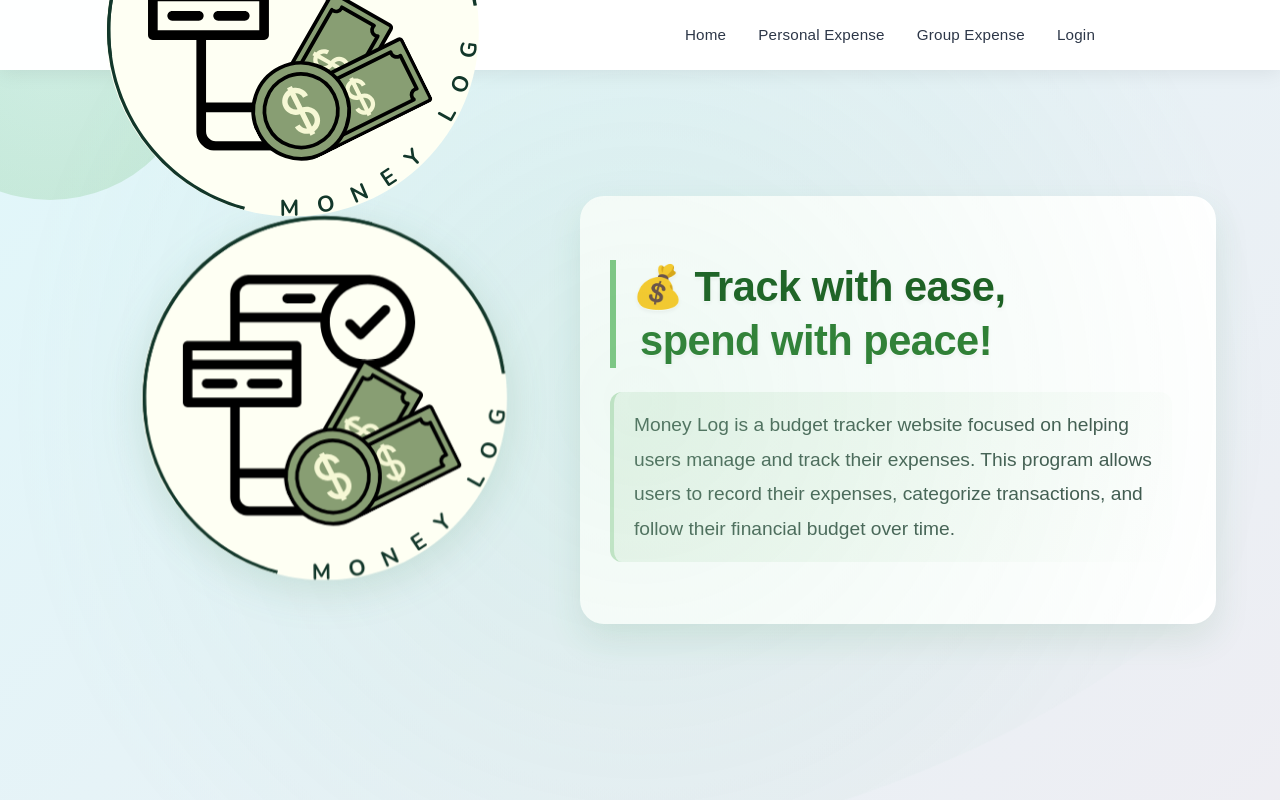
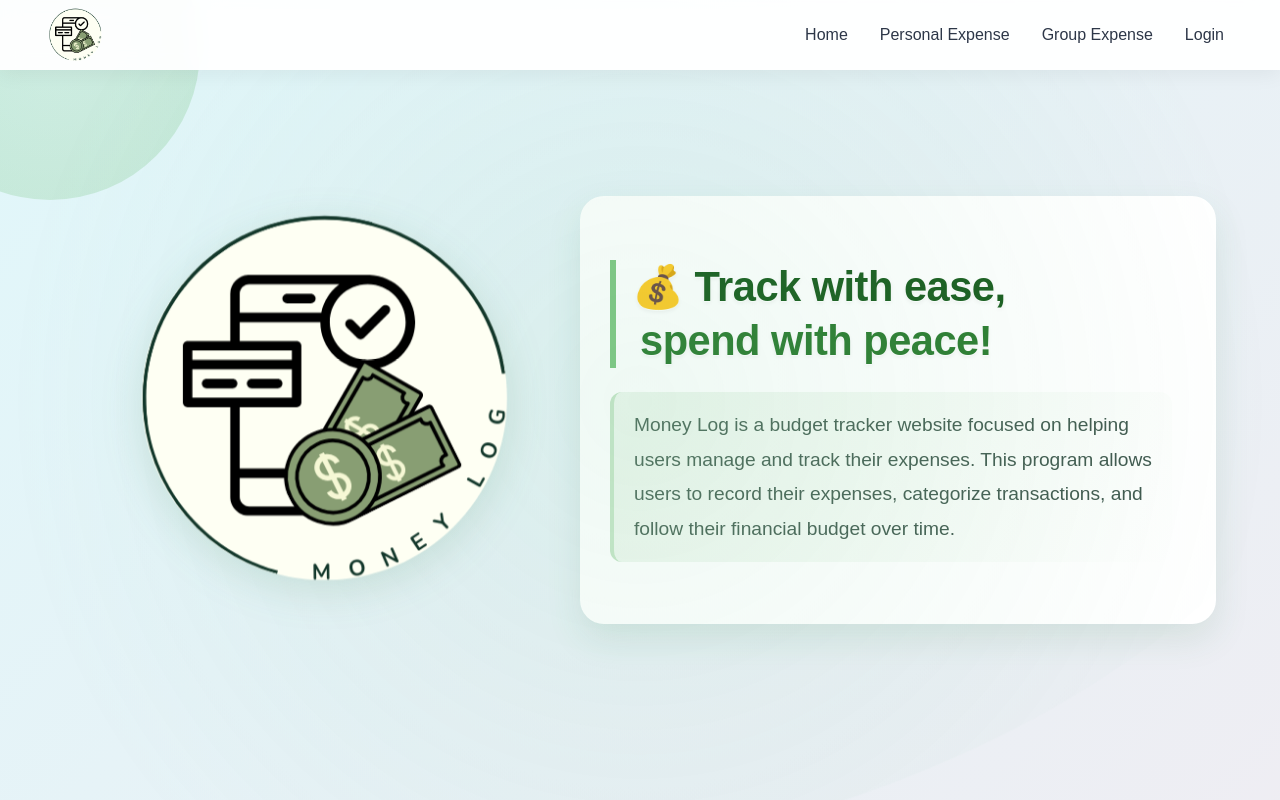
Before and after one commit to wholaanmo/moneyy-logg, a Vue app: page /about in a window 1280 px wide. Shown: the top 800 px of the page. Built offline with nearby package versions, Linux system fonts and the light colour scheme; what @kyvg/vue3-notification, chartjs-plugin-datalabels would draw is missing.

Commit message:
Update frontend style

```diff
--- a/src/components/about.vue
+++ b/src/components/about.vue
@@ -247,31 +247,43 @@
 </style>
 
 <style scoped>
+.navbar-logo {
+  margin-left: 0px; /* Reduce left margin */
+  margin-right: auto;
+  display: flex;
+  align-items: center;
+  text-decoration: none;
+}
+.logo-image {
+  height: 70px;
+  width: auto;
+  object-fit: contain;
+}
 .navbar {
   position: fixed;
   top: 0;
+  left: 0;
+  right: 0;
   z-index: 1000;
-  background-color: rgba(255, 255, 255, 0.98);
-  backdrop-filter: blur(8px);
-  -webkit-backdrop-filter: blur(8px);
-  box-shadow: 0 2px 20px rgba(0, 0, 0, 0.08);
   width: 100%;
   height: 70px;
+  background-color: rgba(255, 255, 255, 0.95);
+  backdrop-filter: blur(10px);
+  -webkit-backdrop-filter: blur(10px);
+  box-shadow: 0 4px 20px rgba(0, 0, 0, 0.06);
   display: flex;
   align-items: center;
-  justify-content: center; /* Center the navbar content */
-  left: 0;
-  right: 0;
+  justify-content: center;
   transition: all 0.3s ease;
 }
 
 .navbar-container {
   display: flex;
-  justify-content: center; /* Center the nav items */
+  justify-content: space-between;
   align-items: center;
-  padding: 1rem 2rem;
+  padding: 0 2rem;
+  width: 100%;
   max-width: 1200px;
-  width: 100%;
 }
 
 .nav-menu {
@@ -280,8 +292,7 @@
   list-style: none;
   margin: 0;
   padding: 0;
-  justify-content: center; /* Center the menu items */
-  width: 100%;
+  margin-right: 1rem;
 }
 
 .nav-item {
@@ -289,29 +300,30 @@
 }
 
 .nav-link {
+  position: relative;
   color: #2d3748;
   text-decoration: none;
   font-weight: 500;
-  font-size: 0.95rem;
-  letter-spacing: 0.2px;
+  font-size: 1rem;
   padding: 0.5rem 0;
-  transition: all 0.3s ease;
-  position: relative;
+  letter-spacing: 0px;
+  transition: color 0.3s ease, transform 0.2s ease;
 }
 
 .nav-link::after {
   content: '';
   position: absolute;
-  bottom: 0;
+  bottom: -4px;
   left: 0;
-  width: 0;
+  width: 0%;
   height: 2px;
   background: linear-gradient(to right, #4CB5AB, #88C9BF);
   transition: width 0.3s ease;
 }
 
 .nav-link:hover {
-  color: 	#4CB5AB;
+  color: #4CB5AB;
+  transform: translateY(-2px);
 }
 
 .nav-link:hover::after {
@@ -319,7 +331,7 @@
 }
 
 .nav-link.active {
-  color: 	#4CB5AB;
+  color: #4CB5AB;
   font-weight: 600;
 }
 
@@ -701,7 +713,7 @@
   max-height: 240px; /* Smaller fixed height */
   display: flex;
   flex-direction: column;
-  margin-top: 20px;
+  margin-top: 13px;
 }
 
 .feature-card:hover {
@@ -1145,8 +1157,5 @@
   .logo{
     margin-top: 30px;
   }
-  .nav-link {
-  font-size: 12px;
-  }
 }
 </style>
```
